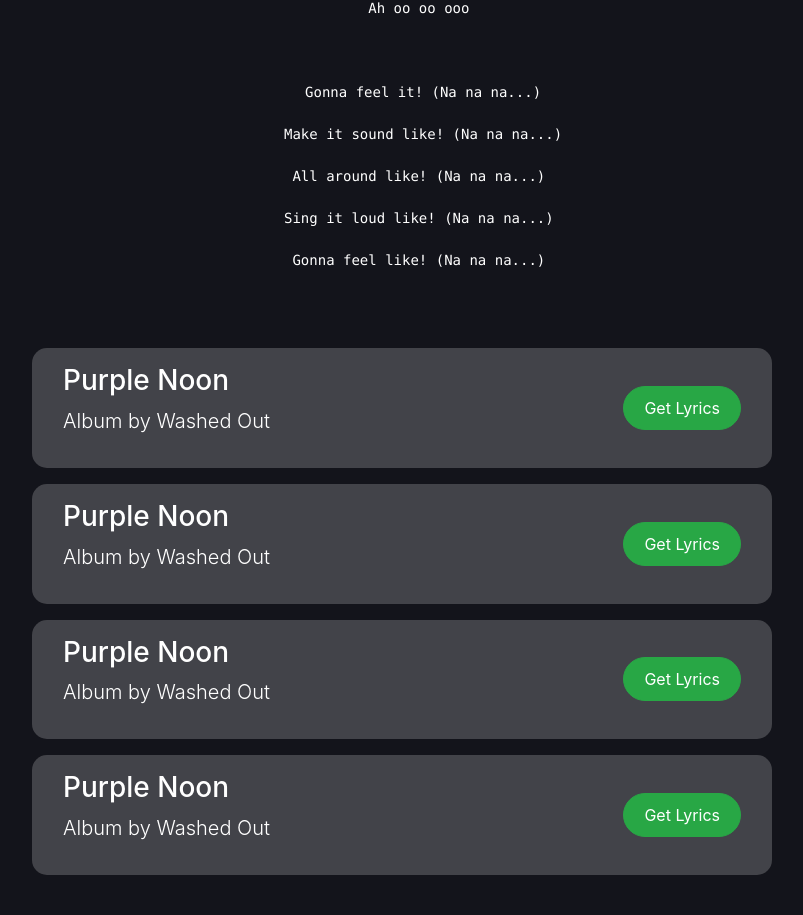
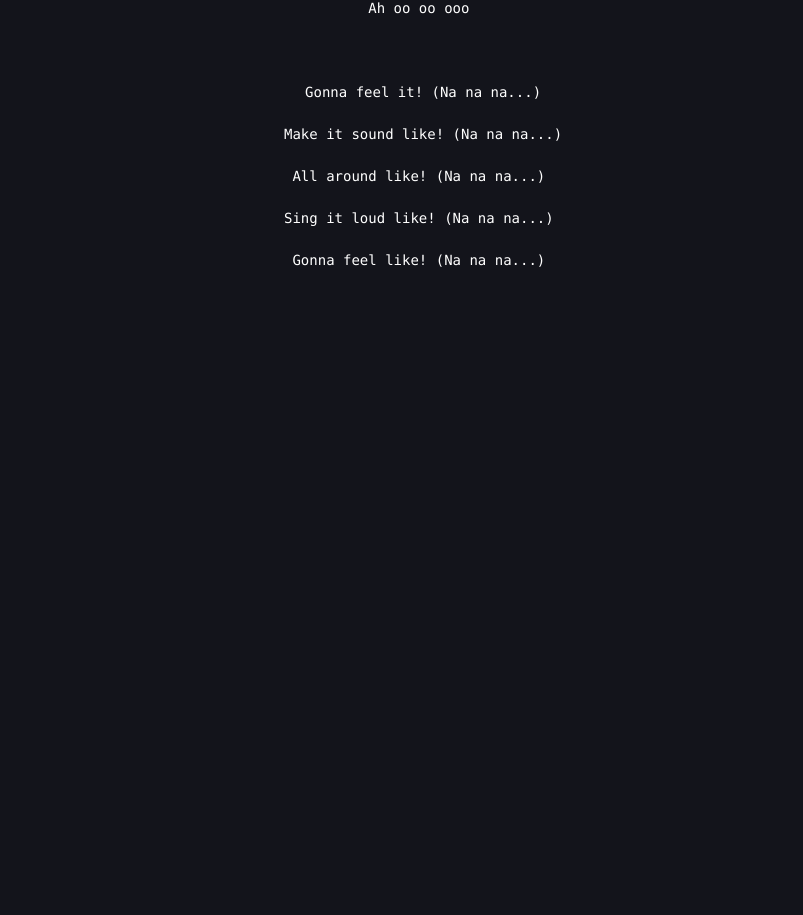
Before and after one commit to MdGolamJakaria/hard-rock-master, a plain HTML site: page index.html in a window 1280 px wide. Shown: the part 2094-3009 px from the top of the page, without its empty margins (238-1041 px from the left). After the commit the page ends 2402 px from the top, so only its background shows below. Drawn offline with nearby package versions, Linux system fonts and the light colour scheme.

Commit message:
inimum Requirement Done

```diff
--- a/index.html
+++ b/index.html
@@ -156,52 +156,7 @@
     Gonna feel like! (Na na na...)
                 </pre>
             </div>
-            <!-- === Fancy results === -->
-            <div class="search-result col-md-8 mx-auto py-4">
-                <!-- single result -->
-                <div class="single-result row align-items-center my-3 p-3">
-                    <div class="col-md-9">
-                        <h3 class="lyrics-name">Purple Noon</h3>
-                        <p class="author lead">Album by <span>Washed Out</span></p>
-                    </div>
-                    <div class="col-md-3 text-md-right text-center">
-                        <button class="btn btn-success">Get Lyrics</button>
-                    </div>
-                </div>
-                <!-- ./ single result -->
 
-                <!-- single result -->
-                <div class="single-result row align-items-center my-3 p-3">
-                    <div class="col-md-9">
-                        <h3 class="lyrics-name">Purple Noon</h3>
-                        <p class="author lead">Album by <span>Washed Out</span></p>
-                    </div>
-                    <div class="col-md-3 text-md-right text-center">
-                        <button class="btn btn-success">Get Lyrics</button>
-                    </div>
-                </div>
-                <!-- ./ single result -->
-                <!-- single result -->
-                <div class="single-result row align-items-center my-3 p-3">
-                    <div class="col-md-9">
-                        <h3 class="lyrics-name">Purple Noon</h3>
-                        <p class="author lead">Album by <span>Washed Out</span></p>
-                    </div>
-                    <div class="col-md-3 text-md-right text-center">
-                        <button class="btn btn-success">Get Lyrics</button>
-                    </div>
-                </div>
-                <!-- ./ single result -->
-                <!-- single result -->
-                <div class="single-result row align-items-center my-3 p-3">
-                    <div class="col-md-9">
-                        <h3 class="lyrics-name">Purple Noon</h3>
-                        <p class="author lead">Album by <span>Washed Out</span></p>
-                    </div>
-                    <div class="col-md-3 text-md-right text-center">
-                        <button class="btn btn-success">Get Lyrics</button>
-                    </div>
-                </div>
                 <!-- ./ single result -->
             </div>
 
--- a/main.js
+++ b/main.js
@@ -7,19 +7,34 @@ document.getElementById('search-btn').addEventListener('click',function(){
         .then ( data =>{
             // console.log(data.data.id)
             data= data.data.slice(0,10);
+
+            const listArea = document.getElementById('show-area');
+            listArea.innerHTML='';
             for (let i = 0; i < data.length; i++) {
                 const songs = data[i];
-                console.log(songs)
-                const listArea = document.getElementById('show-area')
+                // console.log(songs)
+                // searchBar = '';
+
                 const p = document.createElement('p');
                 p.innerHTML= `
-                    <p class="author lead">
-                        <strong> ${songs.title}</strong>
-                        Album by
-                        <span> ${songs.artist.name} </span>
-                        <button class="btn btn-success"> Get Lyrics </button>
-                    </p> `
+                    <div class="single-result row align-items-center my-3 p-3">
+                    <div class="col-md-9">
+                        <h3 class="lyrics-name">${songs.title}</h3>
+                        <p class="author lead">Album by <span>${songs.artist.name}</span></p>
+                    </div>
+                    <div class="col-md-3 text-md-right text-center">
+                        <button class="btn btn-success">Get Lyrics</button>
+                    </div>
+                    </div>
+                     `
                     listArea.appendChild(p);
+
             }
+
         })
+
+
+
+
+
 })
```
